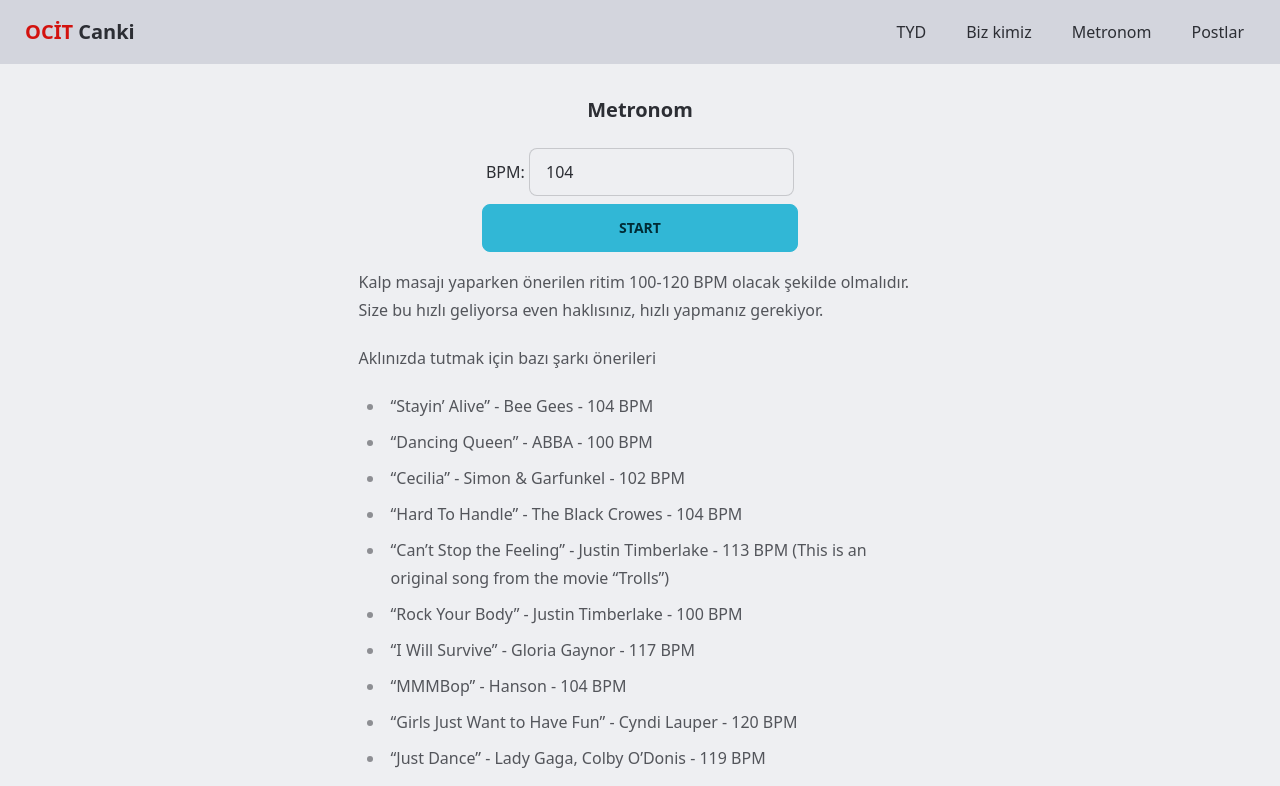
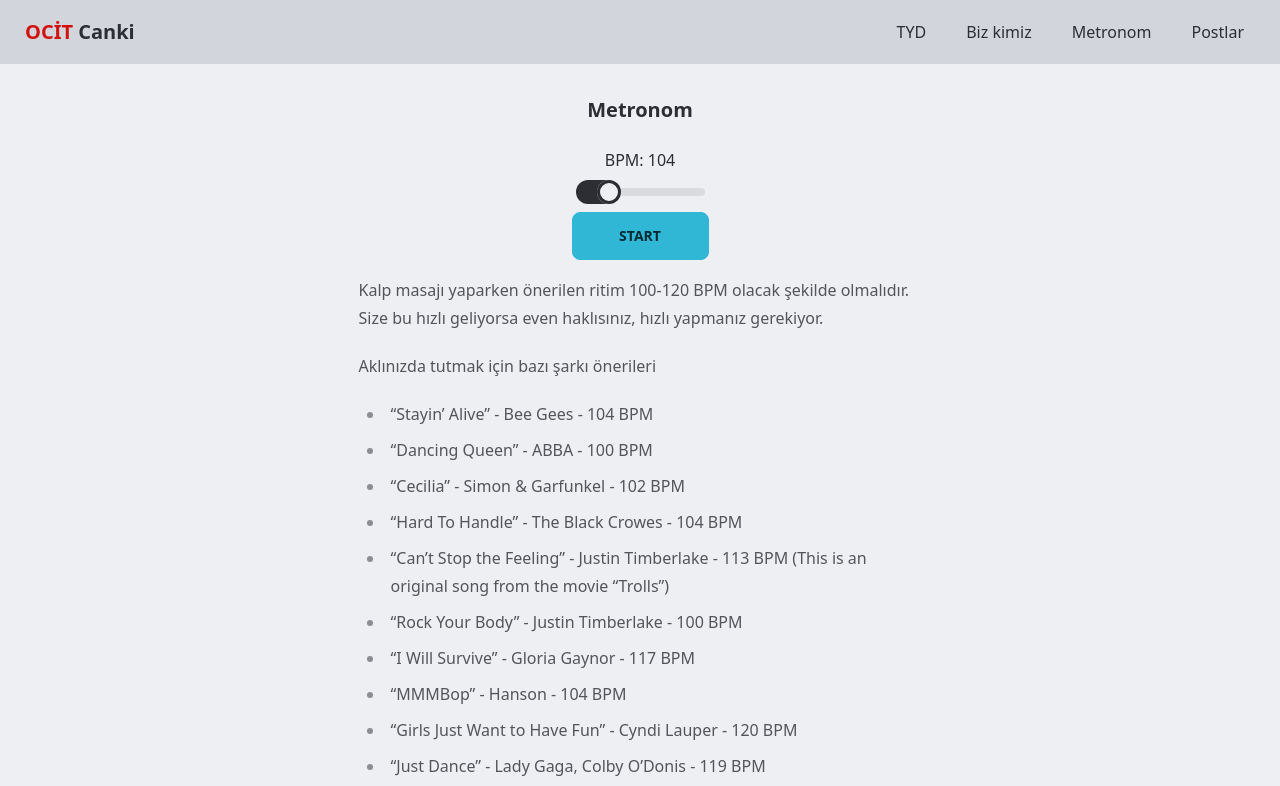
Before and after one commit to utarit/canki-app, a Next.js app: page /metronom in a window 1280 px wide. Shown: the top 786 px of the page. Built offline with nearby package versions, Linux system fonts and the light colour scheme.

Commit message:
number input to range input

```diff
--- a/pages/metronom/index.tsx
+++ b/pages/metronom/index.tsx
@@ -67,13 +67,15 @@ function Metronome() {
       <h1 className="text-xl font-bold my-4">Metronom</h1>
 
       <aside>
-        <label className="label">
-          BPM:&nbsp;
+        <label className="label flex flex-col gap-2">
+          BPM: {bpm}
           <input
-            className="input input-bordered w-full max-w-xs"
-            type="number"
+            type="range"
+            min="100"
+            max="120"
             value={bpm}
             onChange={handleBpmChange}
+            className="range"
           />
         </label>
         <button
```
